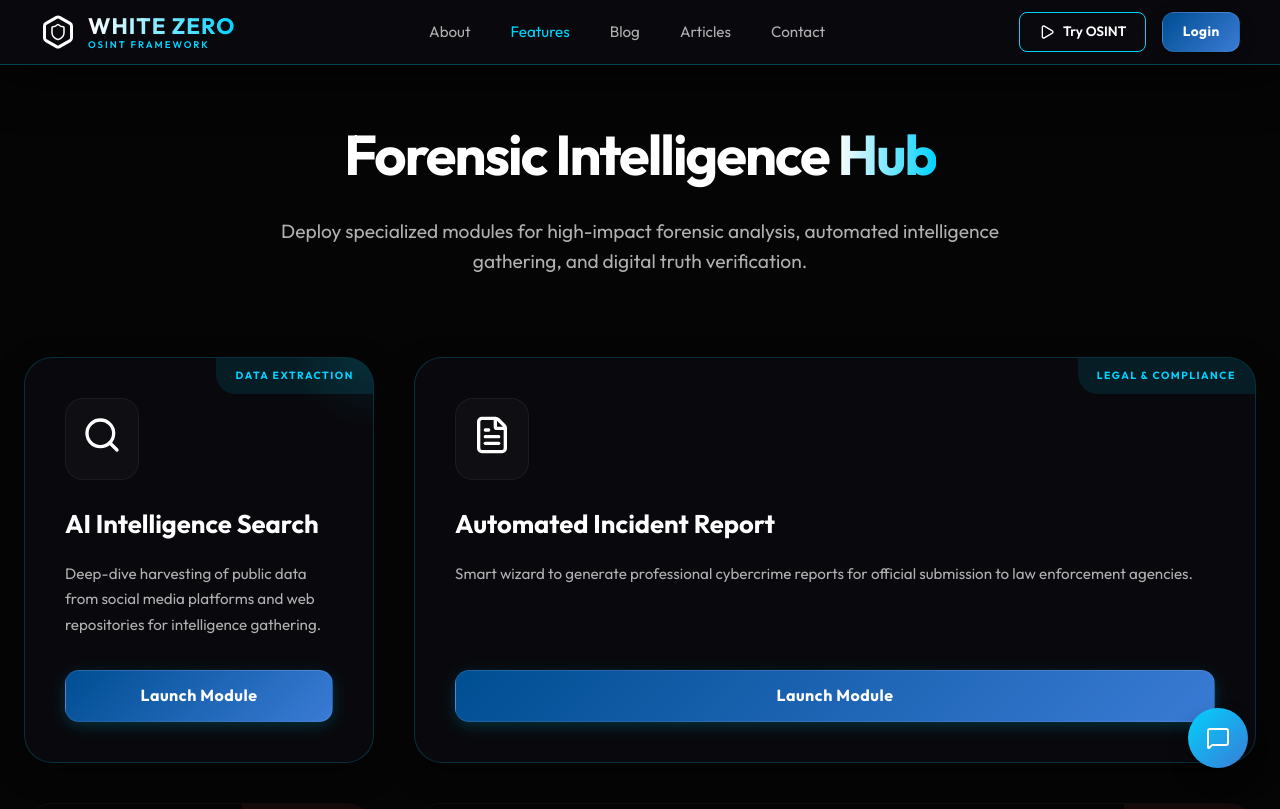
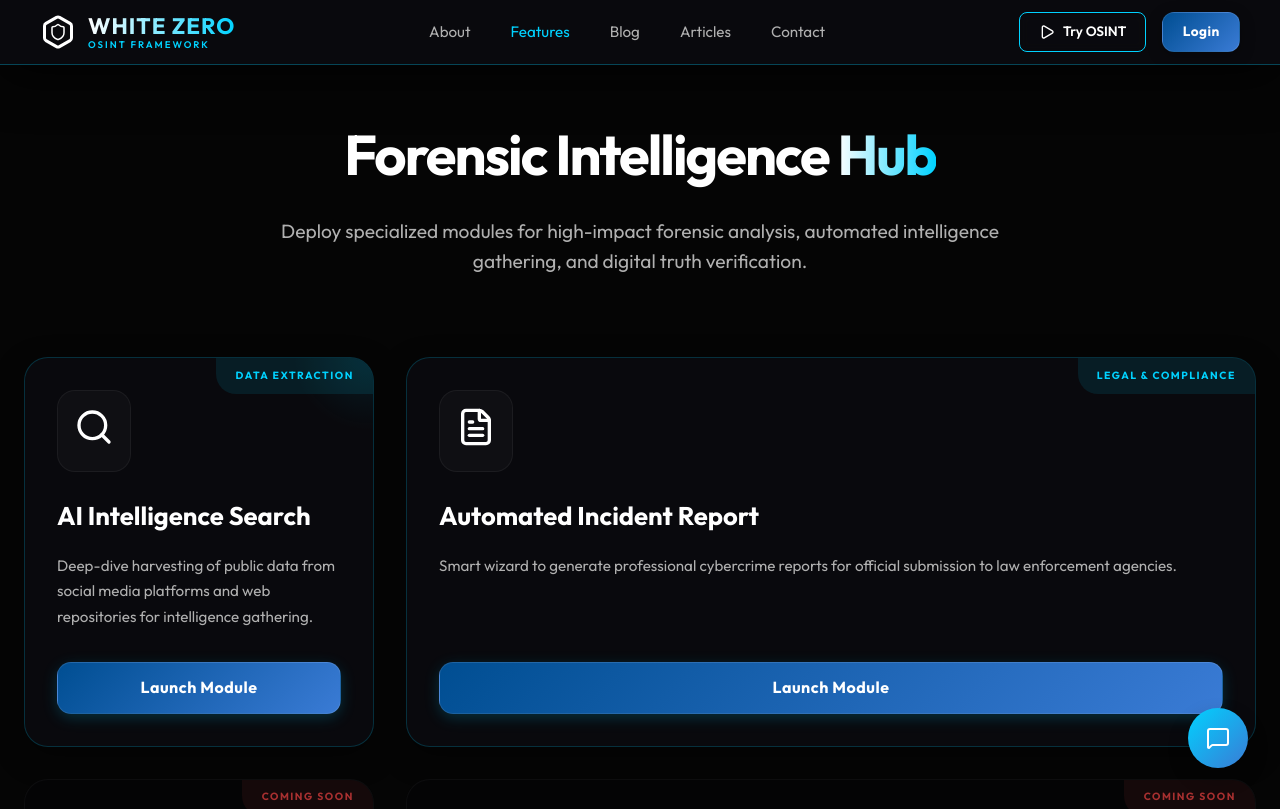
Before and after one commit to kasun-dil/White-Zero, a React app in the folder frontend/: page /features in a window 1280 px wide. Shown: the top 809 px of the page. Built offline with nearby package versions, Linux system fonts and the light colour scheme; the HTML template or start-up script is replaced by a standard one.

Commit message:
Optimize Hero viewport, resolve component crowding, and unify all feature box sizes

```diff
--- a/frontend/src/components/Features.css
+++ b/frontend/src/components/Features.css
@@ -24,6 +24,7 @@
   display: grid;
   grid-template-columns: repeat(4, 1fr);
   gap: 2rem;
+  align-items: stretch;
 }
 
 @media (max-width: 1024px) {
--- a/frontend/src/components/Shortcuts.css
+++ b/frontend/src/components/Shortcuts.css
@@ -1,6 +1,6 @@
 .shortcuts-container {
   max-width: 1400px;
-  margin: -6rem auto 5rem;
+  margin: 3rem auto 6rem; /* Removed negative margin to push it down */
   padding: 0 2rem;
   position: relative;
   z-index: 100;
@@ -18,6 +18,7 @@
   backdrop-filter: blur(40px) saturate(180%);
   -webkit-backdrop-filter: blur(40px) saturate(180%);
   box-shadow: 0 30px 60px rgba(0,0,0,0.6);
+  align-items: stretch;
 }
 
 .shortcut-card {
--- a/frontend/src/pages/FeaturesPage.jsx
+++ b/frontend/src/pages/FeaturesPage.jsx
@@ -71,20 +71,20 @@ const FeaturesPage = () => {
         </div>
       </FadeInSection>
 
-      <div className="responsive-grid" style={{ gap: '2.5rem', alignItems: 'stretch' }}>
+      <div className="responsive-grid" style={{ gap: '2rem', alignItems: 'stretch' }}>
         {features.map((f, i) => (
           <FadeInSection key={f.id} delay={i * 0.1}>
             <div className={`feature-detail-card glass ${f.locked ? 'locked-feature' : ''}`} style={{
               height: '100%',
               display: 'flex',
               flexDirection: 'column',
-              justifyContent: 'space-between', /* Ensures buttons are aligned at bottom */
+              justifyContent: 'space-between',
               alignItems: 'flex-start',
               textAlign: 'left',
-              padding: '2.5rem',
+              padding: '2rem', /* Reduced for professional look */
               position: 'relative',
               overflow: 'hidden',
-              borderRadius: '28px',
+              borderRadius: '24px',
               border: f.locked ? '1px solid rgba(255,255,255,0.05)' : '1px solid rgba(0, 210, 255, 0.2)',
               transition: 'all 0.4s cubic-bezier(0.175, 0.885, 0.32, 1.275)',
               background: f.locked ? 'rgba(5, 5, 10, 0.4)' : 'rgba(10, 10, 15, 0.8)',
```
